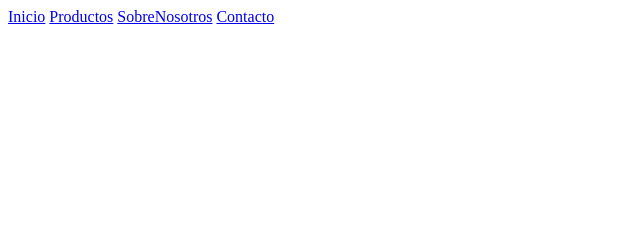
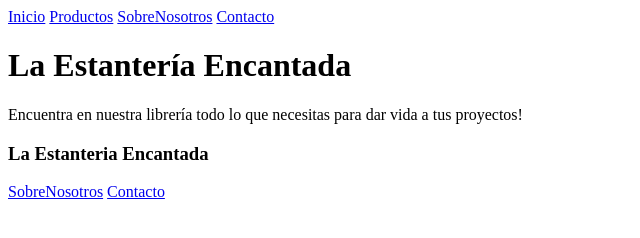
Before and after one commit to VictoriaCarbonel/proyecto-grupo4, a plain HTML site: page ProyectoFrontend/LaEstanteriaEncantada.html in a window 1280 px wide. Shown: the whole page, without its empty margins (0-640 px from the left). Drawn offline with Linux system fonts and the light colour scheme.

Commit message:
Update LaEstanteriaEncantada.html
agregue footer y main

```diff
--- a/ProyectoFrontend/LaEstanteriaEncantada.html
+++ b/ProyectoFrontend/LaEstanteriaEncantada.html
@@ -7,7 +7,14 @@
 </head>
 <body>
     <nav><a href="index.html">Inicio</a> <a href="Páginas/Productos.html">Productos</a> <a href="Páginas/SobreNosotros.html">SobreNosotros</a> <a href="Páginas/Contacto.html">Contacto</a></nav>
+    <main>
+        <h1>La Estantería Encantada</h1>
+        <p>Encuentra en nuestra librería todo lo que necesitas para dar vida a tus proyectos!</p>
+    </main>
 
+    <footer>
+        <h3>La Estanteria Encantada</h3> <a href="Páginas/SobreNosotros.html">SobreNosotros</a> <a href="Páginas/Contacto.html">Contacto</a>
+    </footer>
 
 
 
```
